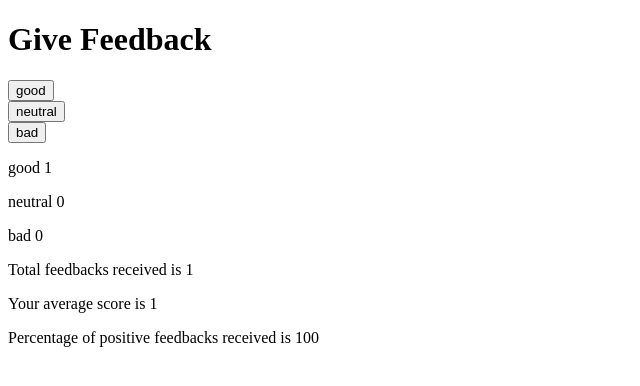
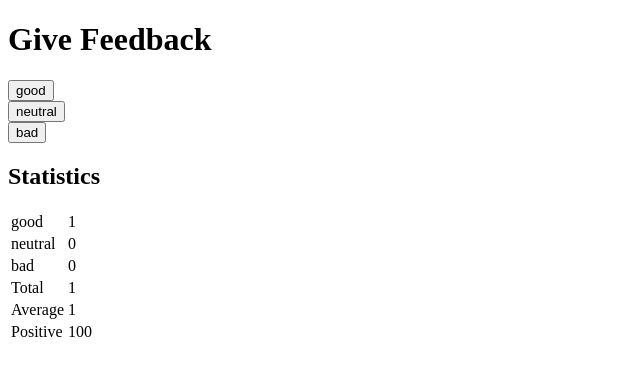
Before and after one commit to karthikreacts/part1, a React (Create React App) app in the folder unicafe/: page / in a window 1280 px wide. Both pictures are taken after a click on the button "good". Shown: the top 386 px of the page, without its empty margins (0-640 px from the left). Built offline with nearby package versions, Linux system fonts and the light colour scheme.

Commit message:
unicafe exercise 6

```diff
--- a/unicafe/src/App.js
+++ b/unicafe/src/App.js
@@ -4,21 +4,21 @@ const Statistics = (props) => {
   if (props.total)
     return (
       <div>
-        <StatisticLine text="good " value={props.good} />
-        <StatisticLine text="neutral " value={props.neutral} />
-        <StatisticLine text="bad " value={props.bad} />
+        <h2>Statistics</h2>
+        <table>
+          <StatisticLine text="good" value={props.good} />
+          <StatisticLine text="neutral" value={props.neutral} />
+          <StatisticLine text="bad" value={props.bad} />
+          <StatisticLine text="Total" value={props.total} />
           <StatisticLine
-          text="Total feedbacks received is "
-          value={props.total}
-        />
-        <StatisticLine
-          text="Your average score is "
+            text="Average"
             value={(props.good - props.bad) / props.total}
           />
           <StatisticLine
-          text="Percentage of positive feedbacks received is "
+            text="Positive"
             value={(props.good / props.total) * 100}
           />
+        </table>
       </div>
     );
   else
@@ -32,10 +32,12 @@ const Statistics = (props) => {
 
 const StatisticLine = ({ text, value }) => {
   return (
-    <p>
-      {text}
-      {value}
-    </p>
+    <tbody>
+      <tr>
+        <td>{text}</td>
+        <td>{value}</td>
+      </tr>
+    </tbody>
   );
 };
 
```
Lines whose indentation alone changed are shown as unchanged.
